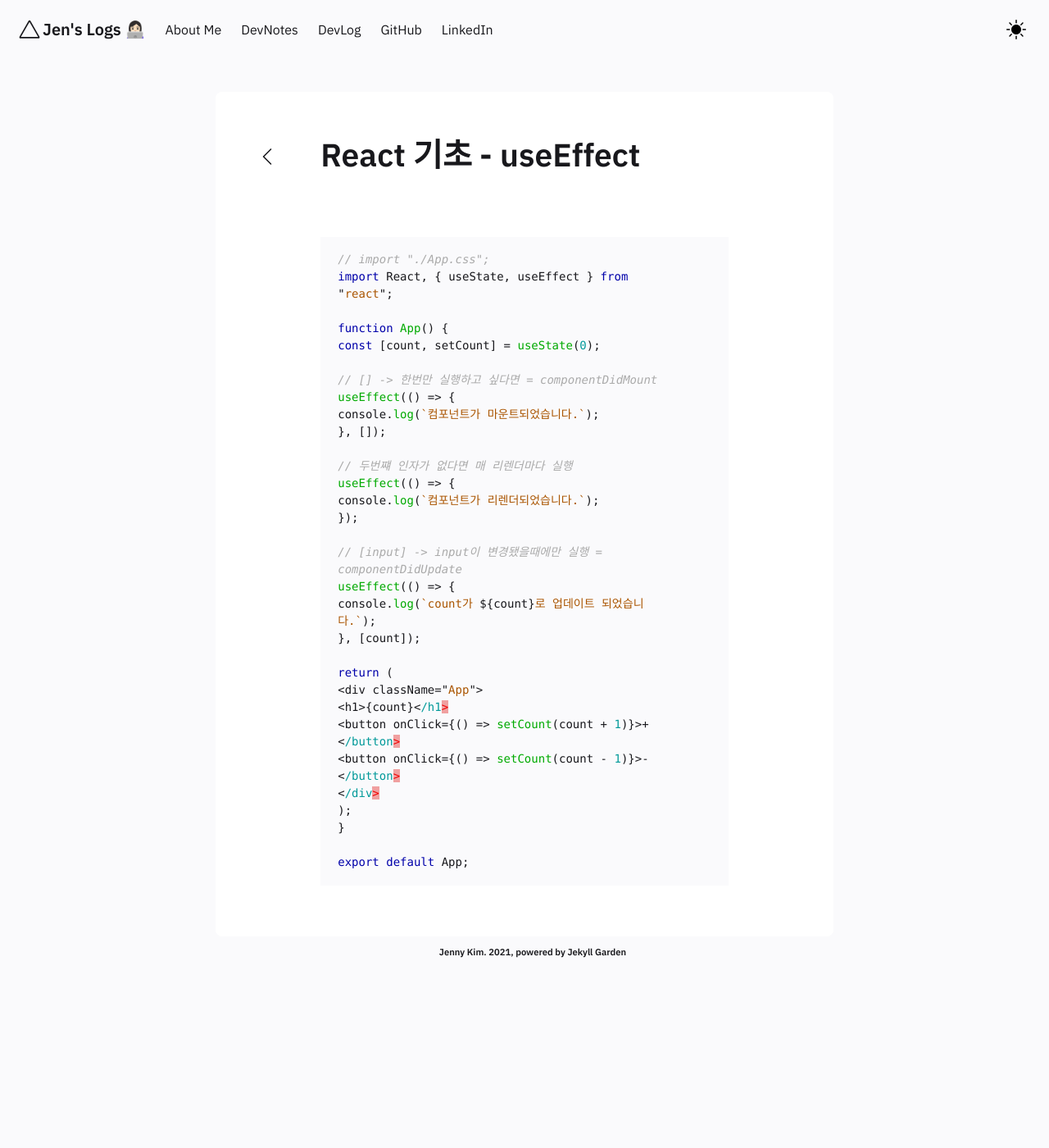
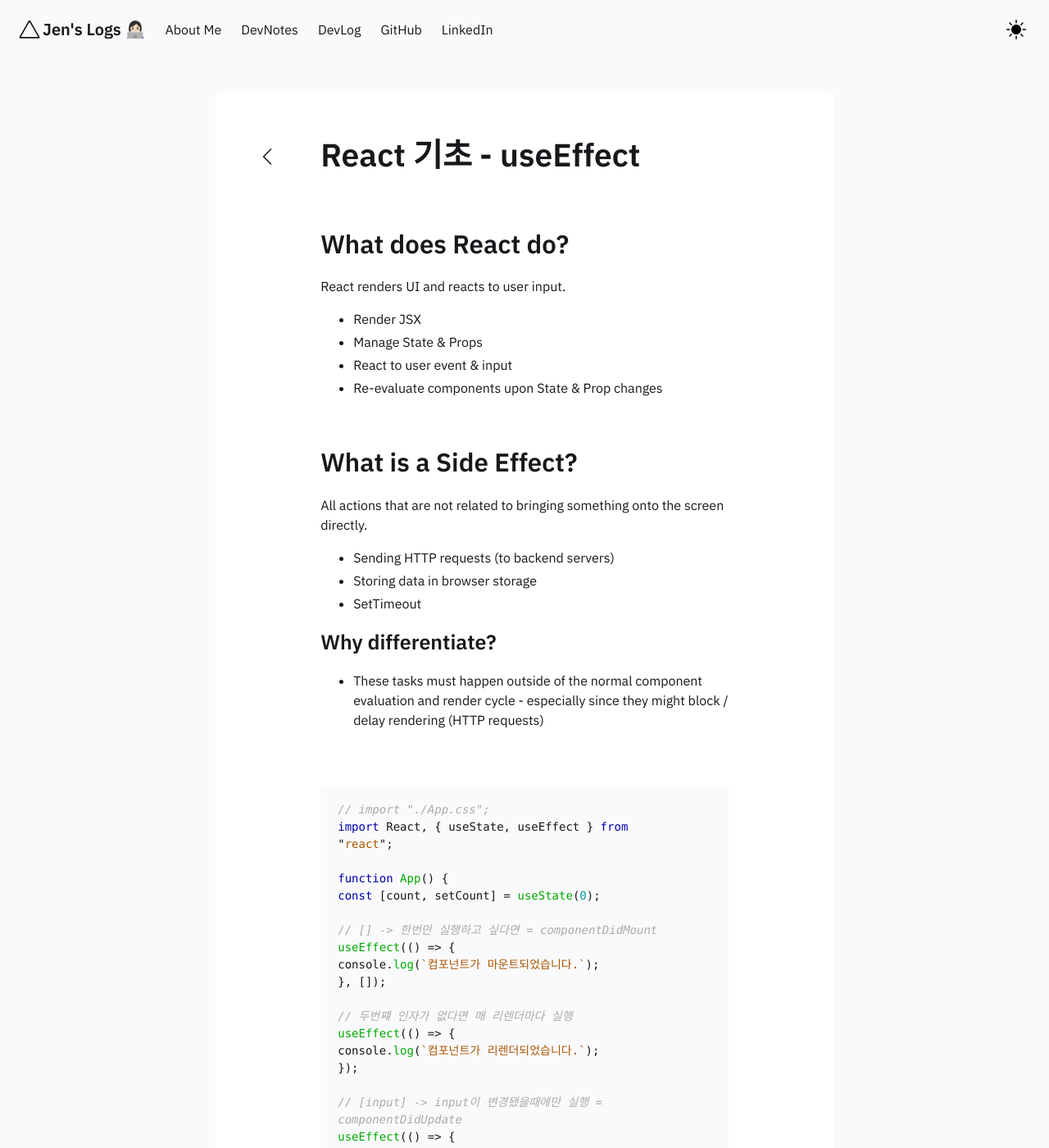
Before and after one commit to jenjenhub/blog, a Jekyll site: the page built from _notes/Public/2022-01-23-useEffect.md, in a window 1280 px wide and 1400 px high. Shown: the whole window at 82% size. Built offline with Jekyll 4.4.1, drawn with Linux system fonts in a browser that asks for light colours.

Commit message:
Update 2022-01-23-useEffect.md

```diff
--- a/_notes/Public/2022-01-23-useEffect.md
+++ b/_notes/Public/2022-01-23-useEffect.md
@@ -3,6 +3,29 @@ title: "React 기초 - useEffect"
 notetype : feed
 date : 23-01-2022
 ---
+
+<br />
+
+## What does React do?
+
+React renders UI and reacts to user input.
+- Render JSX
+- Manage State & Props
+- React to user event & input
+- Re-evaluate components upon State & Prop changes
+
+<br />
+
+## What is a Side Effect?
+
+All actions that are not related to bringing something onto the screen directly.
+- Sending HTTP requests (to backend servers)
+- Storing data in browser storage
+- SetTimeout
+
+### Why differentiate?
+
+- These tasks must happen outside of the normal component evaluation and render cycle - especially since they might block / delay rendering (HTTP requests)
 
 <br />
 
```
